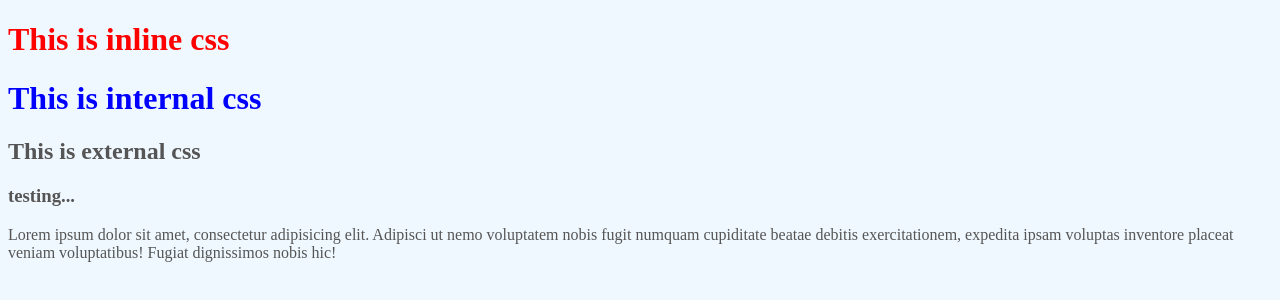
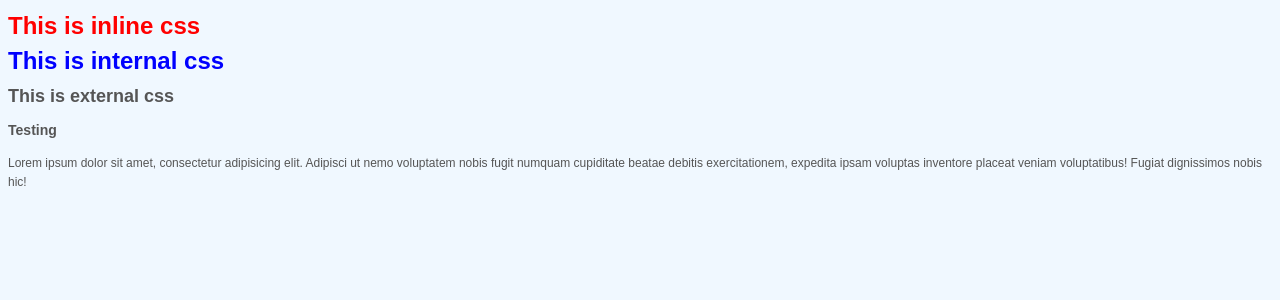
Before and after one commit to chammiherath/css_cheatsheet, a plain HTML site: page CSScheatSheet/index.html in a window 1280 px wide. Drawn offline with Linux system fonts and the light colour scheme.

Commit message:
changes from B

```diff
--- a/CSScheatSheet/CSS/style.css
+++ b/CSScheatSheet/CSS/style.css
@@ -1,4 +1,14 @@
 body{
     background-color: aliceblue;
     color:#555555;
+    /*
+    font-family: Arial, Helvetica, sans-serif;
+    font-size:12px;
+    font-weight: normal;
+    */
+
+    /* same as above but in shorter way*/
+    font: normal 12px Arial, Helvetica, sans-serif;
+    line-height: 1.6em;
+
 }
--- a/CSScheatSheet/index.html
+++ b/CSScheatSheet/index.html
@@ -33,9 +33,13 @@
     <title>Document</title>
 </head>
 <body>
-
-    <h3>testing...</h3>
-    <p>Lorem ipsum dolor sit amet, consectetur adipisicing elit. Adipisci ut nemo voluptatem nobis fugit numquam cupiditate beatae debitis exercitationem, expedita ipsam voluptas inventore placeat veniam voluptatibus! Fugiat dignissimos nobis hic!</p>
-
+    <div class="box-1">
+        <h3>Testing</h3>
+        <p>Lorem ipsum dolor sit amet, consectetur adipisicing elit.
+            Adipisci ut nemo voluptatem nobis fugit numquam cupiditate
+            beatae debitis exercitationem, expedita ipsam voluptas inventore
+            placeat veniam voluptatibus! Fugiat dignissimos nobis hic!
+        </p>
+    </div>
 </body>
 </html>
```
